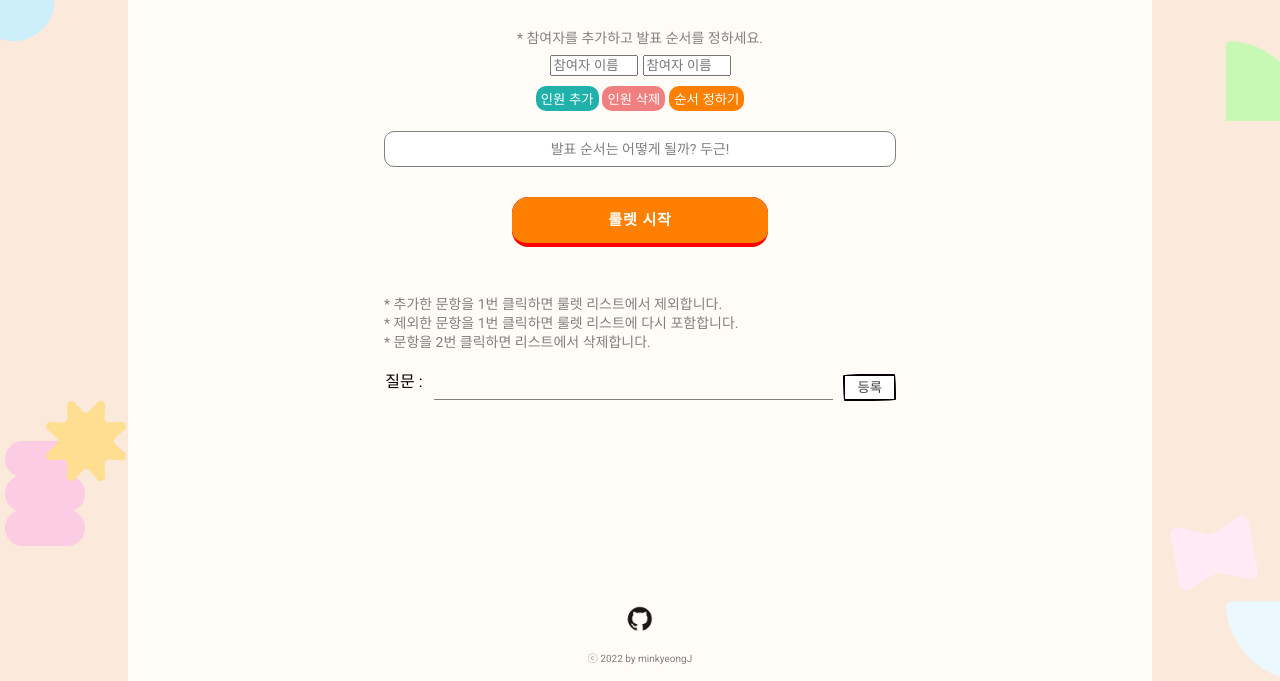
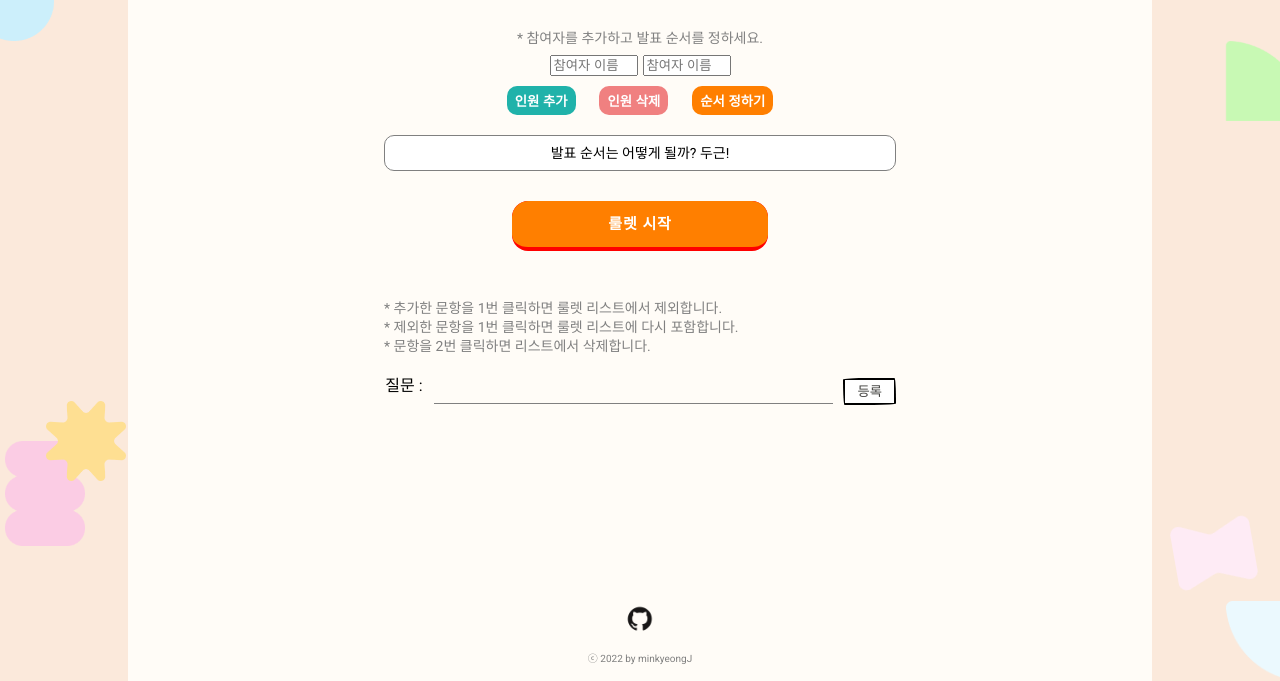
Before and after one commit to minkyeongJ/roulette, a plain HTML site: page index.html in a window 1280 px wide. Shown: the part 119-800 px from the top of the page. Drawn offline with Linux system fonts and the light colour scheme; a web font is replaced by a local one.

Commit message:
DesignCSS: 참여자 순서 정하기 버튼 디자인 수정

```diff
--- a/style.scss
+++ b/style.scss
@@ -76,9 +76,11 @@ main {
   }
   button{
     border: none;
-    padding: 3px 5px;
+    padding: 5px 8px;
+    margin: 0 10px;
     border-radius: 10px;
     color: white;
+    font-weight: bold;
   }
   #button-add{
     background-color: lightseagreen;
@@ -95,7 +97,7 @@ main {
     border: 1px solid var(--gray-explain);
     border-radius: 10px;
     padding: 10px;
-
+    color: black;
   }
 }
 
```
Also changed, not shown: style.css, 1 other file.
